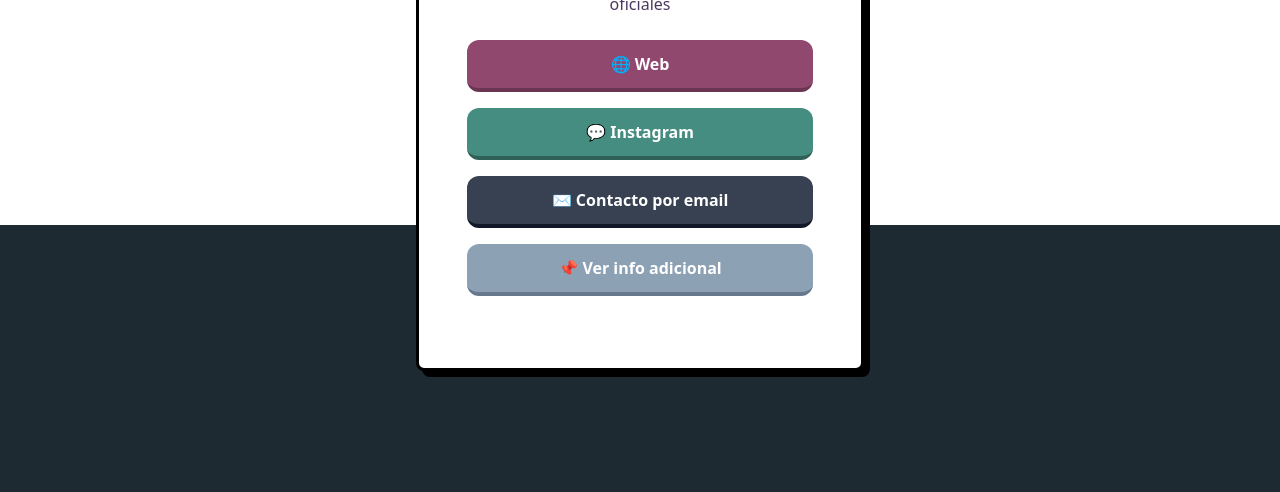
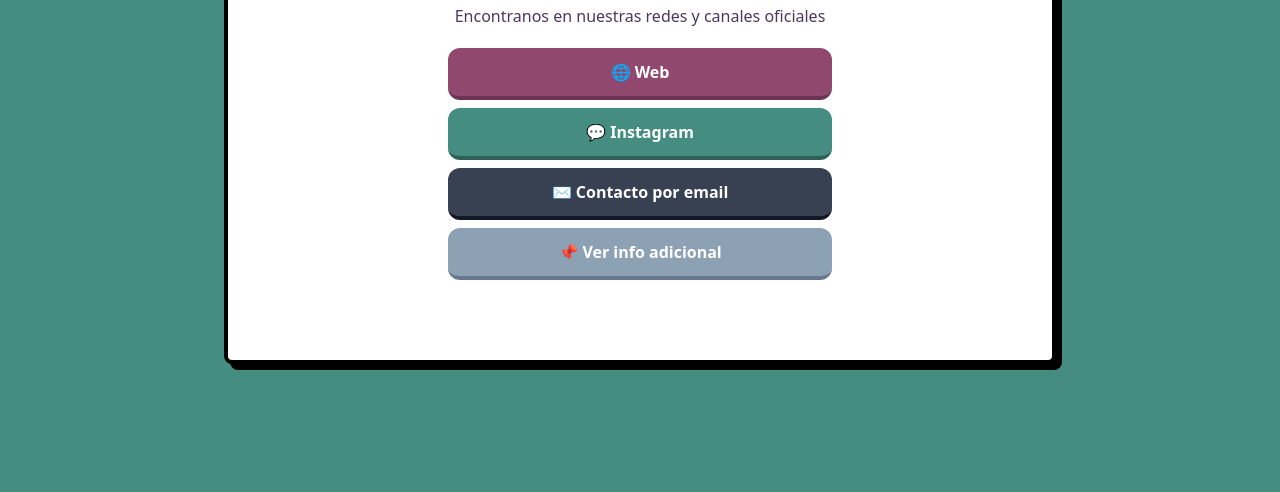
Before and after one commit to LawalCoop/lawal_links, a plain HTML site: page index.html in a window 1280 px wide. Shown: the part 308-800 px from the top of the page. Drawn offline with nearby package versions, Linux system fonts and the light colour scheme.

Commit message:
style changes

```diff
--- a/index.html
+++ b/index.html
@@ -3,21 +3,18 @@
     <head>
         <meta charset="UTF-8" />
         <title>Lawal | Links</title>
+
         <script src="https://cdn.tailwindcss.com"></script>
         <script src="https://unpkg.com/htmx.org@1.9.10"></script>
     </head>
 
     <body
-        class="relative min-h-screen flex items-center justify-center bg-white p-4 sm:p-6"
+        class="relative h-screen flex items-center justify-center bg-[#468D81]"
     >
         <div
-            class="absolute inset-x-0 bottom-0 h-1/4 sm:h-1/3 bg-[#1e2a32] z-0"
-        ></div>
-
-        <div
-            class="relative z-10 w-full max-w-sm sm:max-w-md text-center space-y-6 bg-white p-6 sm:p-12 rounded-lg border border-black border-[3px] shadow-[6px_6px_0px_0px_black]"
+            class="flex flex-col items-center w-full text-center bg-white rounded-lg border border-black border-[4px] shadow-[6px_6px_0px_0px_black] max-w-[65%] p-20"
         >
-            <div class="w-full h-16 sm:h-20 overflow-hidden rounded-lg">
+            <div class="w-full max-w-xl h-20 overflow-hidden rounded-lg">
                 <img
                     src="assets/logo.png"
                     alt="Logo"
@@ -25,34 +22,34 @@
                 />
             </div>
 
-            <p class="text-[#4B3860] text-sm sm:text-base">
+            <p class="text-[#4B3860] mt-5">
                 Encontranos en nuestras redes y canales oficiales
             </p>
 
-            <div class="flex flex-col gap-3 sm:gap-4">
+            <div class="flex flex-col items-center gap-2 mt-5 w-96">
                 <button
                     onclick="location.href='https://lawal.coop'"
-                    class="bg-[#91486F] text-white font-bold py-3 px-4 sm:px-6 rounded-xl border-b-4 border-[#6a3452] hover:brightness-90 transition"
+                    class="bg-[#91486F] text-white font-bold py-3 px-6 rounded-xl border-b-4 border-[#6a3452] hover:brightness-90 transition w-full"
                 >
                     🌐 Web
                 </button>
 
                 <button
                     onclick="location.href='https://instagram.com/lawalcoop'"
-                    class="bg-[#468D81] text-white font-bold py-3 px-4 sm:px-6 rounded-xl border-b-4 border-[#2f6158] hover:brightness-90 transition"
+                    class="bg-[#468D81] text-white font-bold py-3 px-6 rounded-xl border-b-4 border-[#2f6158] hover:brightness-90 transition w-full"
                 >
                     💬 Instagram
                 </button>
 
                 <button
                     onclick="location.href='mailto:info@lawal.coop'"
-                    class="bg-gray-700 text-white font-bold py-3 px-4 sm:px-6 rounded-xl border-b-4 border-gray-900 hover:brightness-90 transition"
+                    class="bg-gray-700 text-white font-bold py-3 px-6 rounded-xl border-b-4 border-gray-900 hover:brightness-90 transition w-full"
                 >
                     ✉️ Contacto por email
                 </button>
 
                 <button
-                    class="bg-[#8DA1B5] text-white font-bold py-3 px-4 sm:px-6 rounded-xl border-b-4 border-[#66788e] hover:brightness-90 transition"
+                    class="bg-[#8DA1B5] text-white font-bold py-3 px-6 rounded-xl border-b-4 border-[#66788e] hover:brightness-90 transition w-full"
                     hx-get="/info-extra"
                     hx-target="#extra"
                     hx-swap="innerHTML"
@@ -60,8 +57,6 @@
                     📌 Ver info adicional
                 </button>
             </div>
-
-            <div id="extra" class="mt-4"></div>
         </div>
     </body>
 </html>
```
